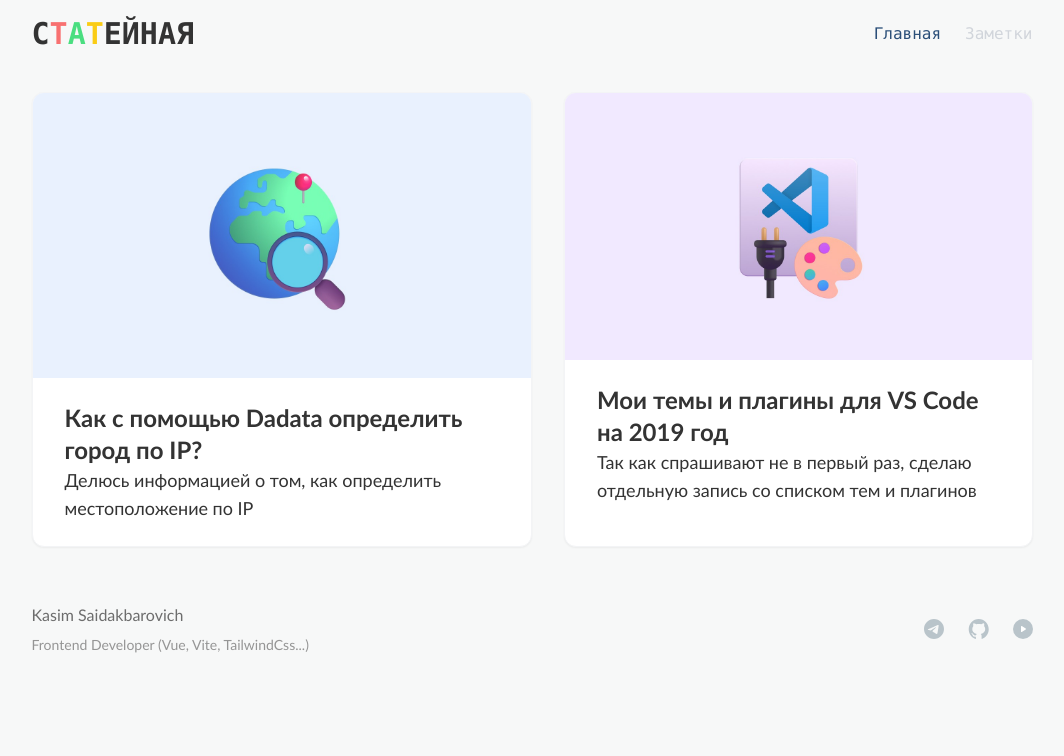
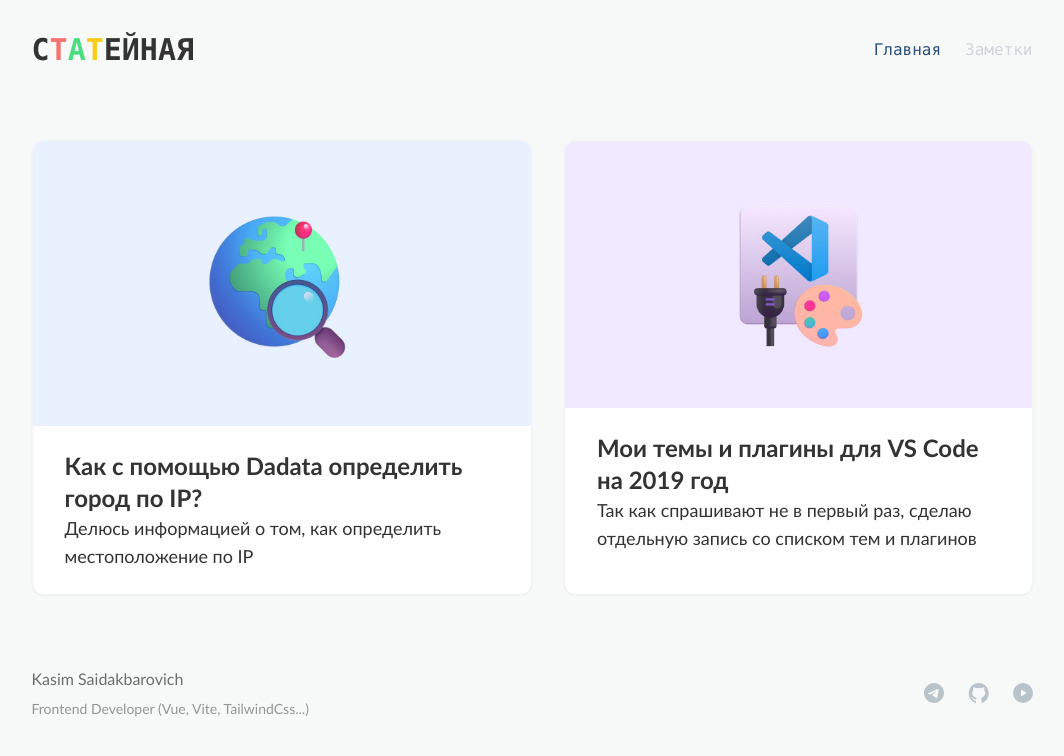
Before and after one commit to Horizonnns/Articles, a Vue app: page / in a window 1280 px wide. Shown: the top 756 px of the page, without its empty margins (108-1172 px from the left). Built offline with nearby package versions, Linux system fonts and the light colour scheme.

Commit message:
Поправил отступы и настройки компонентов в tailwind конфиг

```diff
--- a/src/components/Footer.vue
+++ b/src/components/Footer.vue
@@ -6,7 +6,7 @@
 
 <template>
 	<footer
-		class="container w-full flex justify-between py-4"
+		class="container w-full flex justify-between pt-6 md:pt-8"
 	>
 		<div class="text-gray-10 space-y-2">
 			<p class="font-medium">
--- a/src/components/Header.vue
+++ b/src/components/Header.vue
@@ -31,7 +31,7 @@
 
 <template>
 	<header
-		class="container pt-4 flex flex-col items-center justify-between"
+		class="container flex flex-col items-center justify-between py-6 md:py-8"
 	>
 		<TabGroup>
 			<TabList
--- a/tailwind.config.js
+++ b/tailwind.config.js
@@ -1,9 +1,9 @@
 /** @type {import('tailwindcss').Config} */
 export default {
 	content: [
+		'./index.html',
+		'./src/**/*.{js,ts,jsx,tsx,vue}',
 		'./src/components/**/*.vue',
-		'./index.html',
-		'./src/**/*.{js,ts,jsx,tsx}',
 	],
 	theme: {
 		container: {
```
